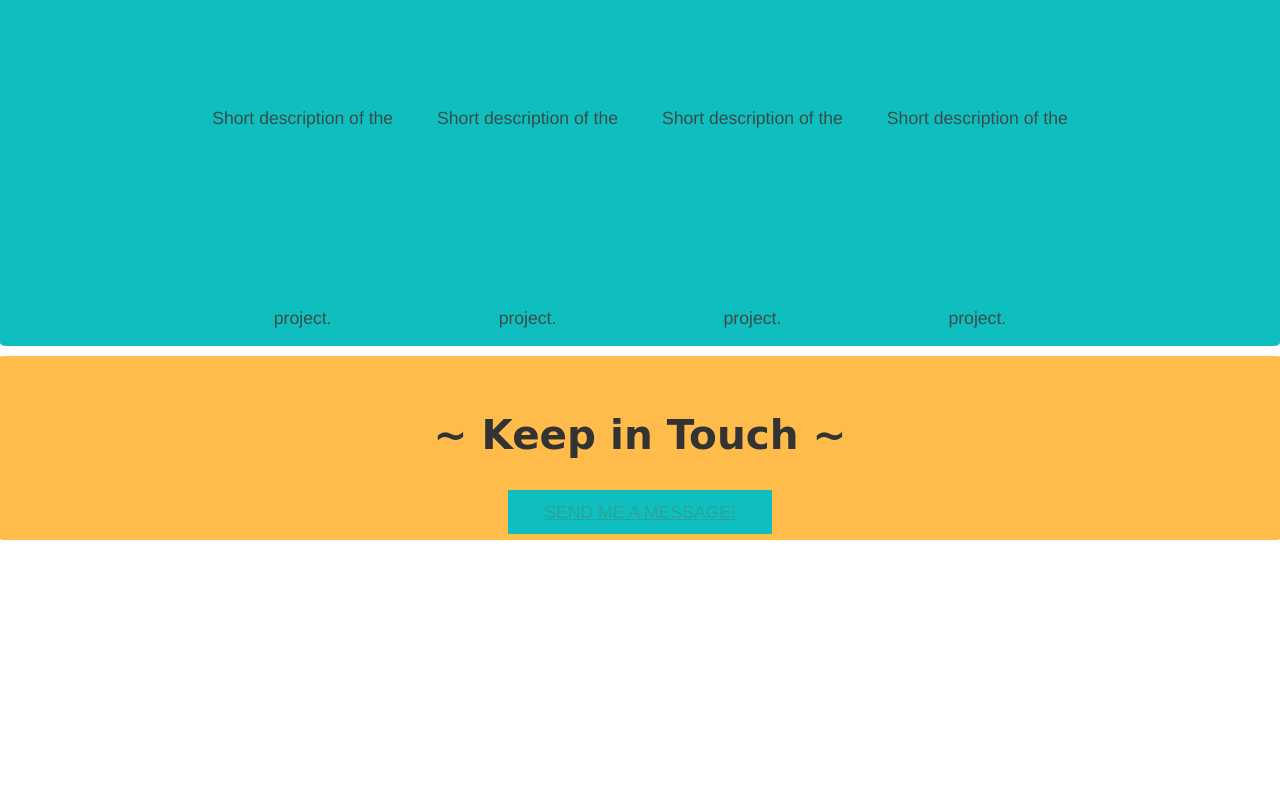
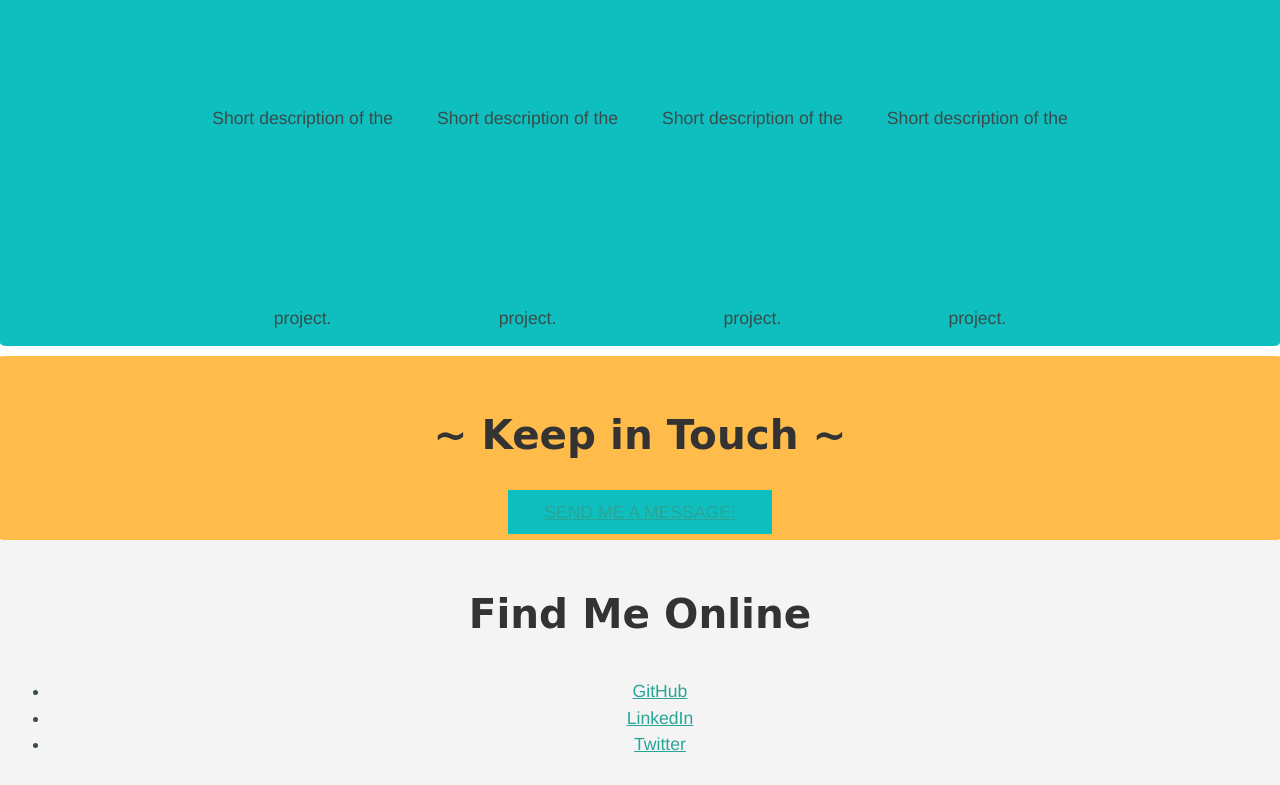
Before and after one commit to bishwokarki71/Portfolio_website, a plain HTML site: page index.html in a window 1280 px wide. Shown: the part 1800-2585 px from the top of the page. Before the commit the page ends 2340 px from the top, so only its background shows below. Drawn offline with Linux system fonts and the light colour scheme.

Commit message:
updatedSEO

```diff
--- a/index.html
+++ b/index.html
@@ -13,18 +13,19 @@
   <!-- Open Graph for social sharing -->
   <meta property="og:title" content="Bishwo Karki | Mobile Developer Portfolio" />
   <meta property="og:description" content="Explore Bishwo Karki's mobile app projects, design work, and contact info. Passionate about tech and creative solutions." />
-  <meta property="og:image" content="https://yourusername.github.io/logo.jpg" />
-  <meta property="og:url" content="https://yourusername.github.io/" />
+
+  <meta property="og:url" content="https://www.karkibishwo.com.np" />
   <meta property="og:type" content="website" />
 
   <!-- Twitter Card -->
   <meta name="twitter:card" content="summary_large_image" />
   <meta name="twitter:title" content="Bishwo Karki | Mobile Developer Portfolio" />
   <meta name="twitter:description" content="Discover apps and projects built by Bishwo Karki, a passionate mobile developer and tech enthusiast." />
-  <meta name="twitter:image" content="https://yourusername.github.io/logo.jpg" />
+
+  <meta name="robots" content="index, follow">
 
   <!-- Canonical URL -->
-  <link rel="canonical" href="https://yourusername.github.io/" />
+  <link rel="canonical" href="https://www.karkibishwo.com.np" />
 
   <!-- CSS -->
   <link rel="stylesheet" href="style.css" />
@@ -66,5 +67,15 @@
       <a href="mailto:bishwo@example.com" class="btn btn-default td-btn outline white">Send me a message!</a>
     </section>
   </main>
+  <footer>
+    <h2>Find Me Online</h2>
+    <ul class="social-links">
+      <li><a href="https://github.com/bishwokarki71" target="_blank" rel="noopener">GitHub</a></li>
+      <li><a href="https://www.linkedin.com/in/bishwokarki71" target="_blank" rel="noopener">LinkedIn</a></li>
+      <li><a href="https://x.com/bishwokarki71" target="_blank" rel="noopener">Twitter</a></li>
+    </ul>
+  </footer>
+
 </body>
+
 </html>
```
